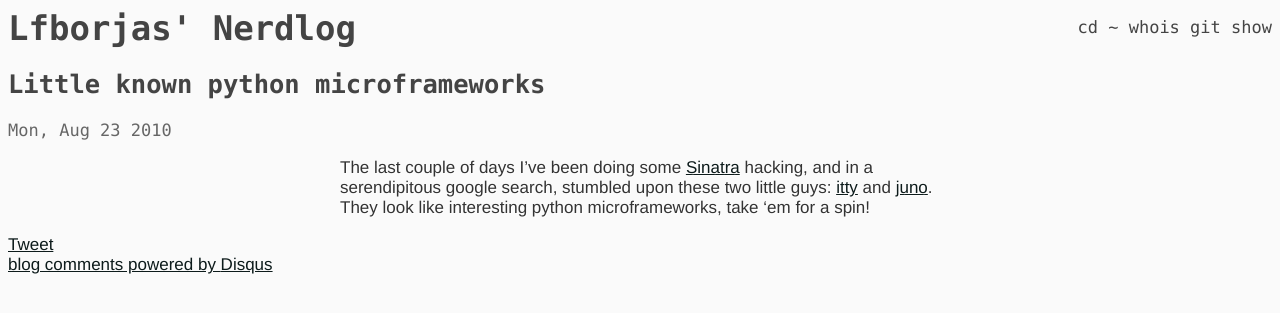
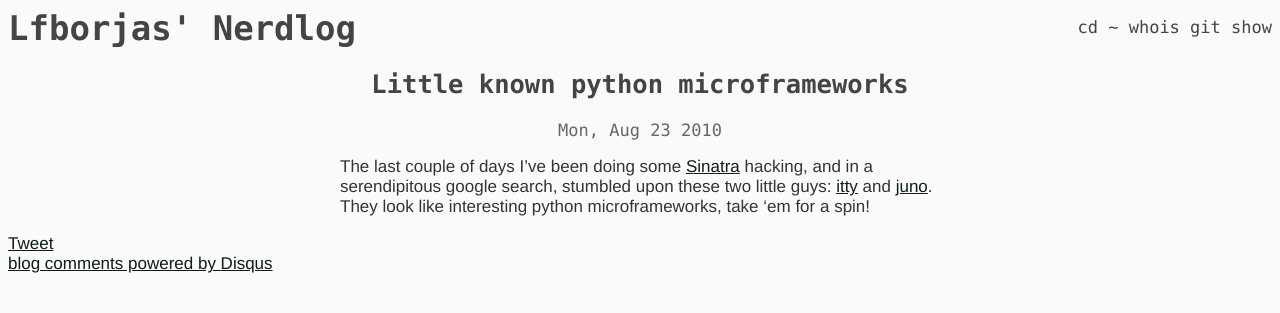
Before and after one commit to lfborjas/tech.lfborjas.com, a Jekyll site: the page built from _posts/2010-08-23-python-frameworks.markdown, in a window 1280 px wide. Shown: the top 313 px of the page. Built offline with Jekyll 4.4.1, drawn with Linux system fonts in a browser that asks for light colours; comment, search, counter and statistics services are not loaded.

Commit message:
centering title and date

```diff
--- a/css/base.css
+++ b/css/base.css
@@ -14,6 +14,8 @@ article{
 time{
     color: #666;
     font-family: "Lucida Console", Courier, monospace;
+    display: block;
+    text-align: center;
 }
 
 p { text-shadow: #fefefe 1px 1px 0px }
@@ -33,6 +35,7 @@ h1, header{
 h2{
     font-size: 1.5em;
     color: #444;
+    text-align: center;
 }
 
 a { color: #0d1b1b }
```
